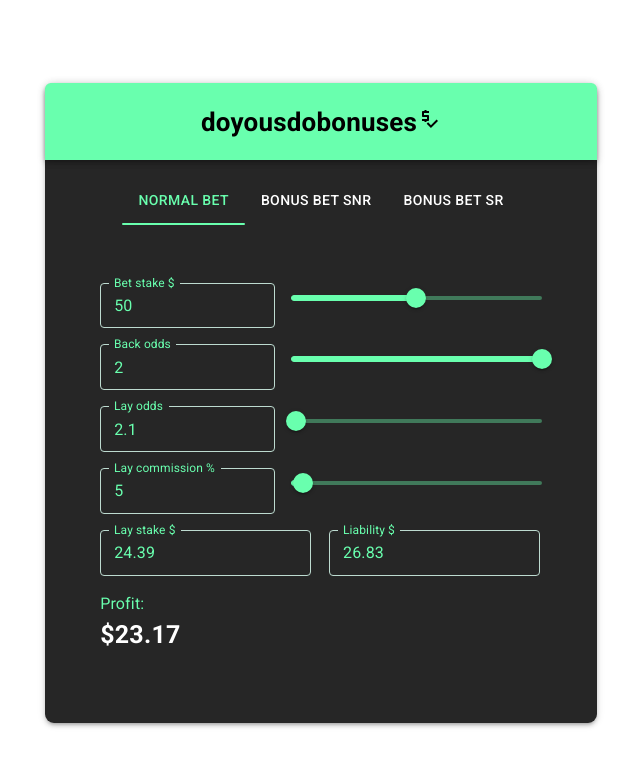
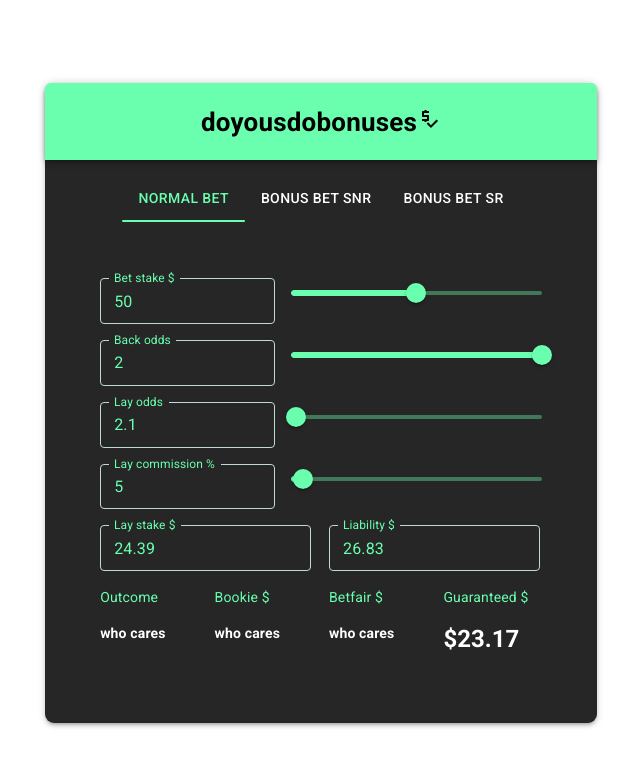
Before and after one commit to nhash46/doyousdobonuses, a React (Create React App) app: page / in a window 1280 px wide. Shown: the top 766 px of the page, without its empty margins (319-959 px from the left). Built offline with nearby package versions, Linux system fonts and the light colour scheme.

Commit message:
Update CalculatorInputFieldGrid.tsx

```diff
--- a/src/components/CalculatorInputFieldGrid.tsx
+++ b/src/components/CalculatorInputFieldGrid.tsx
@@ -272,24 +272,90 @@
                         }}
                     />
                 </Grid>
-                <Grid item xs={6}>
+                <Grid item xs={3}>
                     <Typography
+                        variant='body2'
                         sx={{
                             color: lightGreen
                         }}
                     >
-                        Profit: <span
+                        Outcome
+                    </Typography>
+                </Grid>
+                <Grid item xs={3}>
+                    <Typography
+                        variant='body2'
+                        sx={{
+                            color: lightGreen
+                        }}
                     >
+                        Bookie $
+                    </Typography>
+                </Grid>
+                <Grid item xs={3}>
                     <Typography
+                        variant='body2'
+                        sx={{
+                            color: lightGreen
+                        }}
+                    >
+                        Betfair $
+                    </Typography>
+                </Grid>
+                <Grid item xs={3}>
+                    <Typography
+                        variant='body2'
+                        sx={{
+                            color: lightGreen
+                        }}
+                    >
+                        Guaranteed $
+                    </Typography>
+                </Grid>
+                <Grid item xs={3}>
+                    <Typography
+                        variant='body2'
                         sx={{
                             color: 'white',
-                                    fontSize: 25,
-                                    fontWeight: 600
+                            fontWeight: '600'
+                        }}
+                    >
+                        who cares
+                    </Typography>
+                </Grid>
+                <Grid item xs={3}>
+                    <Typography
+                        variant='body2'
+                        sx={{
+                            color: 'white',
+                            fontWeight: '600'
+                        }}
+                    >
+                        who cares
+                    </Typography>
+                </Grid>
+                <Grid item xs={3}>
+                    <Typography
+                        variant='body2'
+                        sx={{
+                            color: 'white',
+                            fontWeight: '600'
+                        }}
+                    >
+                        who cares
+                    </Typography>
+                </Grid>
+                <Grid item xs={3}>
+                    <Typography
+                        variant="h5"
+                        sx={{
+                            color: 'white',
+                            fontWeight: '600',
+                            fontSize: '30'
+
                         }}
                     >
                         ${calcProfitBookieBonusBetSNR(backOdds, betStake, layOdds, layStake)}
-                            </Typography>
-                        </span>
                     </Typography>
                 </Grid>
             </Grid>
```
Lines whose indentation alone changed are shown as unchanged.
